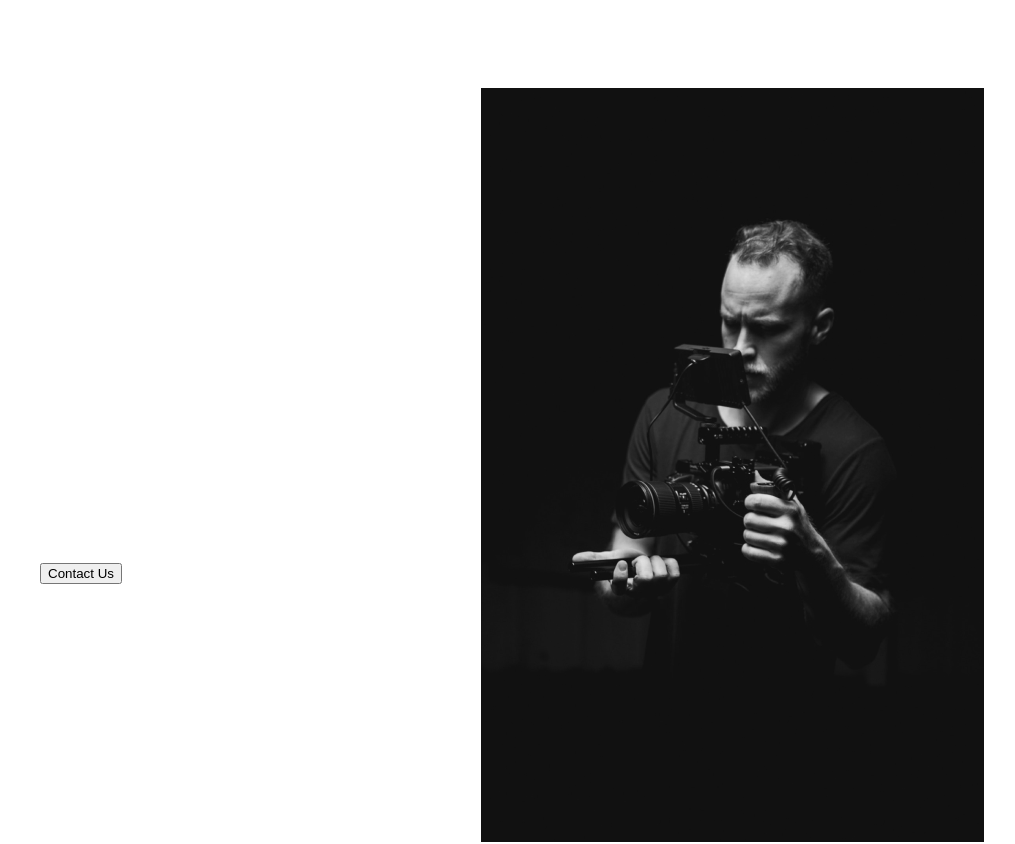
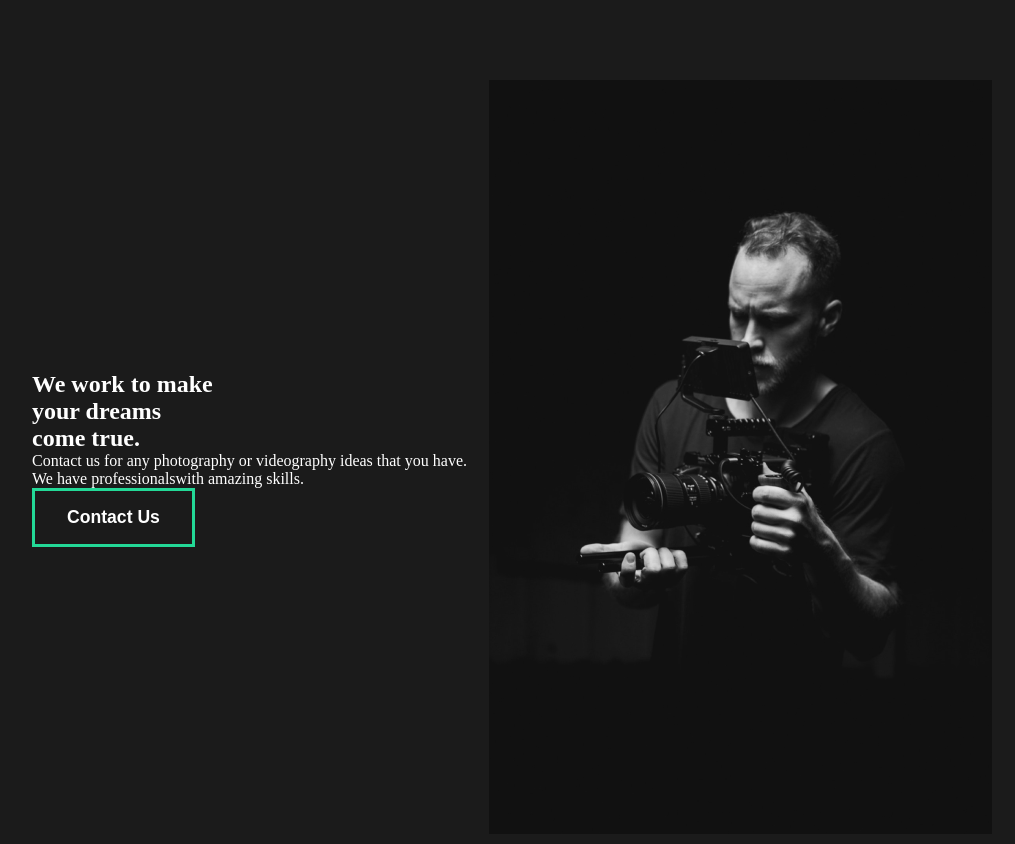
Before and after one commit to jos3ph-m/Capture, a React (Create React App) app: page / in a window 1280 px wide. Shown: the top 844 px of the page, without its empty margins (128-1143 px from the left). Built offline with nearby package versions, Linux system fonts and the light colour scheme.

Commit message:
Global style complete

```diff
--- a/src/App.js
+++ b/src/App.js
@@ -1,9 +1,12 @@
+// Global style
+import GlobalStyle from './components/GlobalStyle';
 //import pages
 import AboutUs from './pages/AboutUs';
 
 function App() {
   return (
     <div className="App">
+      <GlobalStyle />
       <AboutUs />
     </div>
   );
--- a/src/components/GlobalStyle.js
+++ b/src/components/GlobalStyle.js
@@ -8,4 +8,25 @@ const GlobalStyle = createGlobalStyle`
   box-sizing: border-box;
 }
 
+body{
+  background: #1b1b1b;
+}
+
+button{
+  font-weight: bold;
+  font-size: 1.1rem;
+  cursor: pointer;
+  padding: 1rem 2rem;
+  border: 3px solid #23d997;
+  background: transparent;
+  color: white;
+  transition: all 0.5s ease;
+  &:hover{
+    background-color: #23d997;
+    color: white;
+  }
+}
+
 `
+
+export default GlobalStyle;
```
Also changed, not shown: 1 other file (tests, documents, lock files or other folders).
